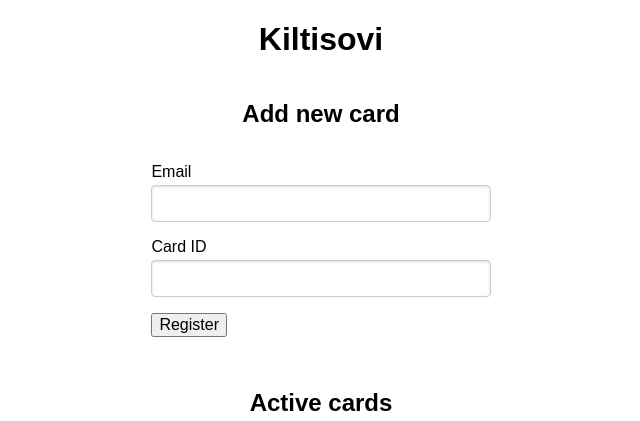
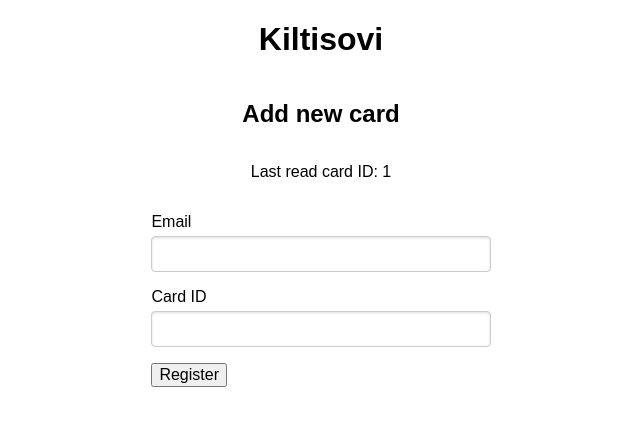
Before and after one commit to inkubio/kiltisovi, a Flask app: template templates/index.html in a window 1280 px wide. Shown: the top 421 px of the page, without its empty margins (319-959 px from the left). Run offline with Flask 2, Linux system fonts and the light colour scheme; the template is opened without the code that fills it: values that come from a table or form of the project are taken from there, most other values are stand-ins (such as "Sample title", 1, 10 or a date in 2020); parts of the project's set-up code (start-up, migrations or seed data) failed here and were passed over; some libraries are stand-ins or nearby versions.

Commit message:
Add last read id for real

```diff
--- a/server.py
+++ b/server.py
@@ -8,6 +8,9 @@ from wtforms.validators import DataRequired
 
 app = Flask(__name__)
 app.config.from_object(Config)
+
+global LAST_ID
+LAST_ID = ""
 
 
 class RegisterForm(FlaskForm):
@@ -53,7 +56,7 @@ def index():
             form.card.data, form.email.data))
 
     users = query_db(Config.GET_USERS)
-    return render_template("index.html", form=form, users=users)
+    return render_template("index.html", form=form, users=users, last_id=LAST_ID)
 
 
 @app.route("/check", methods=["POST"])
@@ -65,8 +68,7 @@ def check():
     if db_ret[0]:
         return make_response("nice", 200)
     else:
-        render_template("index.html")
-        flash("Last read ID: {}".format(card_id))
+        LAST_ID = card_id
         return make_response("fug", 403)
 
 
--- a/templates/index.html
+++ b/templates/index.html
@@ -2,6 +2,7 @@
 
 {% block content %}
   <h2>Add new card</h2>
+  <p>Last read card ID: {{ last_id }}</p>
   <form action="" method="post" novalidate  class="pure-form pure-form-stacked">
     {{ form.hidden_tag() }}
     <p>
```
